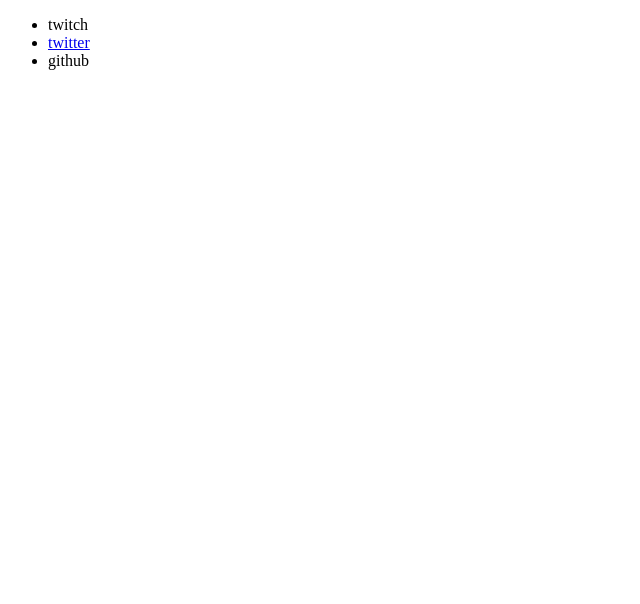
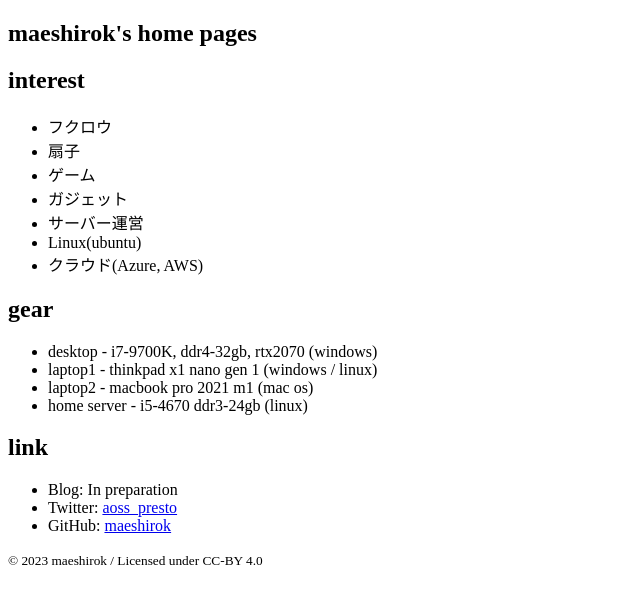
Before and after one commit to maeshirok/my-website, a plain HTML site: page index.html in a window 1280 px wide. Shown: the whole page, without its empty margins (0-640 px from the left). Drawn offline with Linux system fonts and the light colour scheme.

Commit message:
update: Renewal homepage

```diff
--- a/index.html
+++ b/index.html
@@ -1,16 +1,54 @@
 <!DOCTYPE html>
-<html lang="en">
+<html lang="ja">
 <head>
     <meta charset="UTF-8">
     <meta http-equiv="X-UA-Compatible" content="IE=edge">
     <meta name="viewport" content="width=device-width, initial-scale=1.0">
+    <meta name="description" content="my profile">
     <title>maeshirok</title>
+    <link rel="stylesheet" href="style.css">
 </head>
+
 <body>
-    <ul>
-        <li><a herf="#" target="_blank">twitch</a></li>
-        <li><a href="#" target="_blank">twitter</a></li>
-        <li><a herf="#" target="_blank">github</a></li>
-    </ul>
-</body>
+    <main>
+      <section>
+        <h1>maeshirok's home pages</h1>
+      </section>
+
+      <section>
+        <h2>interest</h2>
+        <ul>
+          <li>フクロウ</li>
+          <li>扇子</li>
+          <li>ゲーム</li>
+          <li>ガジェット</li>
+          <li>サーバー運営</li>
+          <li>Linux(ubuntu)</li>
+          <li>クラウド(Azure, AWS)</li>
+        </ul>
+      </section>
+
+      <section>
+        <h2>gear</h2>
+        <ul>
+          <li>desktop - i7-9700K, ddr4-32gb, rtx2070 (windows)</li>
+          <li>laptop1 - thinkpad x1 nano gen 1 (windows / linux)</li>
+          <li>laptop2 - macbook pro 2021 m1 (mac os)</li>
+          <li>home server - i5-4670 ddr3-24gb (linux)</li>
+        </ul>
+      </section>
+
+      <section>
+        <h2>link</h2>
+        <ul>
+          <li>Blog: <a href="#"></a>In preparation</li>
+          <li>Twitter: <a href="https://twitter.com/aoss_presto">aoss_presto</a></li>
+          <li>GitHub: <a href="https://github.com/maeshirok">maeshirok</a></li>
+        </ul>
+      </section>
+    </main>
+    <footer>
+      <small>&copy; 2023 maeshirok / Licensed under CC-BY 4.0</small>
+    </footer>
+  </body>
 </html>
```
